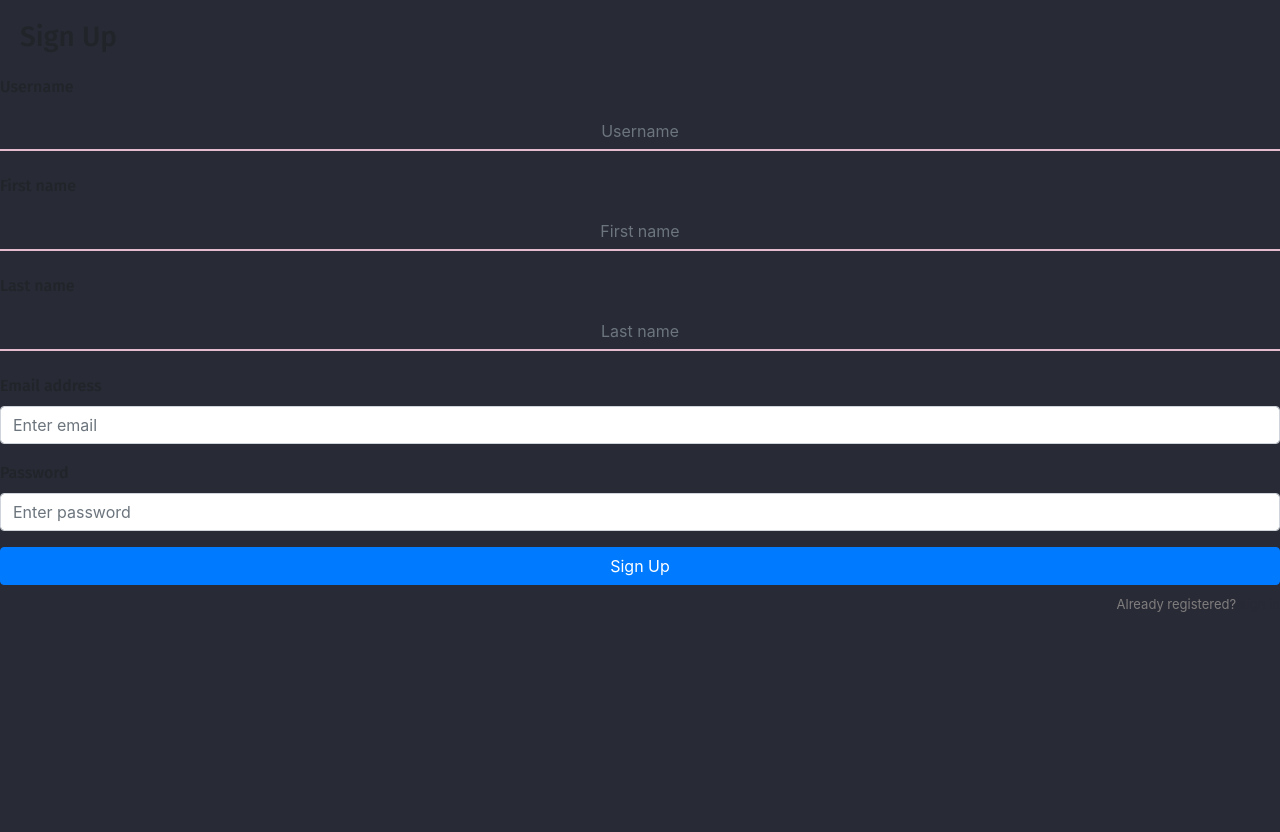
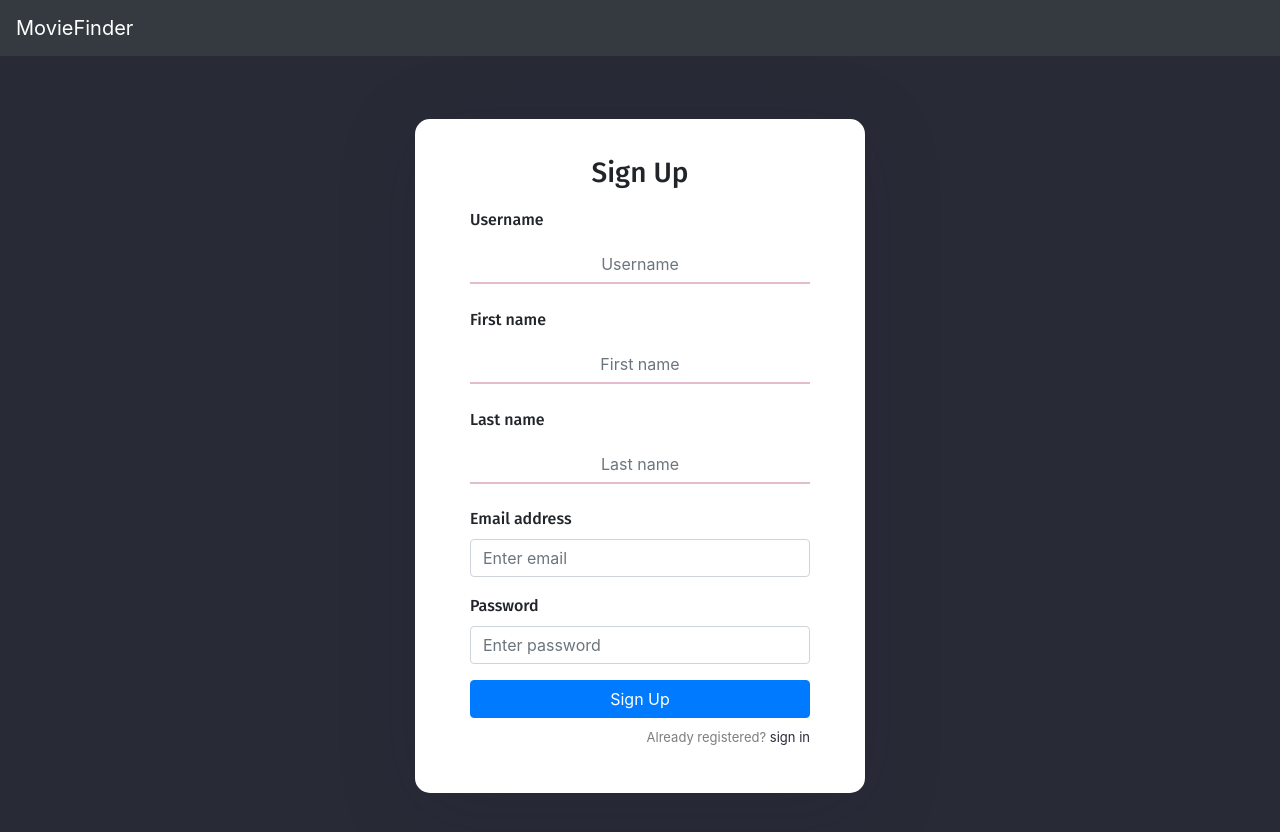
Before and after one commit to ldrach/comp3450project, a React (Create React App) app: page /signup in a window 1280 px wide. Shown: the top 832 px of the page. Before the commit the page ends 800 px from the top, so only its background shows below. Built offline with nearby package versions, Linux system fonts and the light colour scheme.

Commit message:
added link to sign up page. Reformatted Sign up page

```diff
--- a/src/login/signup.js
+++ b/src/login/signup.js
@@ -1,5 +1,6 @@
 import React, { Component } from "react";
 import axios from 'axios';
+import {Link} from "react-router-dom";
 
 export default class Signup extends Component {
     constructor(props) {
@@ -81,7 +82,12 @@ export default class Signup extends Component {
 
     render() {
         return (
-            <div>
+            <container>
+                <nav className="navbar navbar-dark bg-dark navbar-expand-lg">
+                    <Link to="/" className="navbar-brand">MovieFinder</Link>
+                </nav>
+                <div className="auth-wrapper">
+                    <div className="auth-inner">
                         <h3>Sign Up</h3>
                         <form onSubmit = {this.onSubmit}>
                             <div className="form-group">
@@ -140,6 +146,8 @@ export default class Signup extends Component {
                             </p>
                         </form>
                     </div>
+                </div>
+            </container>
         );
     }
 }
--- a/src/navbar/navbar.js
+++ b/src/navbar/navbar.js
@@ -30,6 +30,9 @@ export default class Navbar extends Component {
                             <option value="profile3">Profile 3</option>
                         </select>
                         <li className="navbar-item">
+                            <Link to="/signup" className="nav-link">Sign Up</Link>
+                        </li>
+                        <li className="navbar-item">
                             <Link to="/myprofile" className="nav-link">Profile</Link>
                         </li>
                         {/*<li className="navbar-item">
```
Lines whose indentation alone changed are shown as unchanged.
